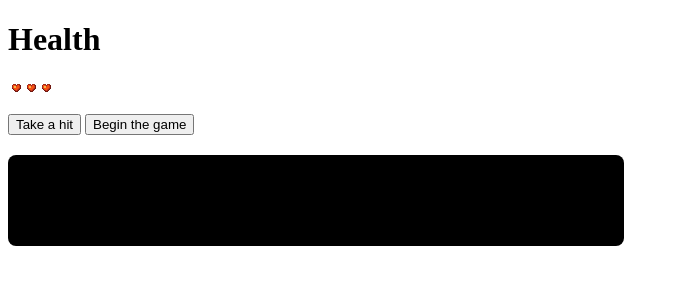
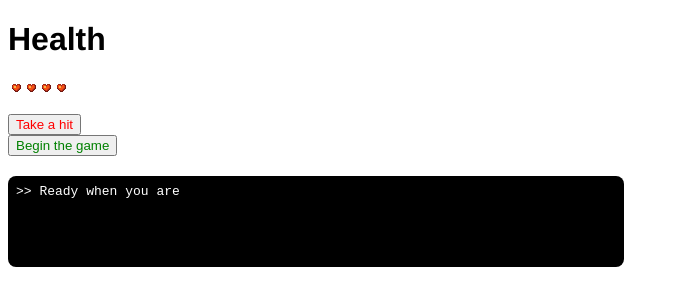
Before and after one commit to marcus-crane/CrawlMyDungeons, a plain HTML site: page index.html in a window 1280 px wide. Both pictures are taken after a click on the button "Take a hit". Shown: the whole page, without its empty margins (0-679 px from the left). Drawn offline with nearby package versions, Linux system fonts and the light colour scheme.

Commit message:
Change output font to Monospace and added a little bit of CSS

```diff
--- a/css/style.css
+++ b/css/style.css
@@ -4,10 +4,24 @@ td {
 	width: 11px;
 }
 
+h1 {
+  font-family: Helvetica, Arial, sans-serif
+}
+
+button.hit {
+  color: red;
+}
+
+button.start {
+  color: green;
+}
+
 #output {
   background-color: black;
   border-radius: 8px;
   color: white;
+  font-family: Monospace, sans-serif;
+  font-size: 13px;
   height: 75px;
   margin-top: 20px;
   padding: 8px;
@@ -17,10 +31,10 @@ td {
 /* Blink Animation */
 
 blink, .blink {
-  -webkit-animation: blink 1s step-end infinite;
-  -moz-animation: blink 1s step-end infinite;
-  -o-animation: blink 1s step-end infinite;
-  animation: blink 1s step-end infinite;
+  -webkit-animation: blink 0.35s step-end infinite;
+  -moz-animation: blink 0.35s step-end infinite;
+  -o-animation: blink 0.35s step-end infinite;
+  animation: blink 0.35s step-end infinite;
 }
 
 @-webkit-keyframes blink {
--- a/index.html
+++ b/index.html
@@ -13,8 +13,9 @@
 		</tr>
 	</table>
 	<br />
-	<button onClick="hit()">Take a hit</button>
-	<button onClick="startGame()">Begin the game</button>
+	<button class="hit" onClick="hit()">Take a hit</button>
+	<br />
+	<button class="start" onClick="startGame()">Begin the game</button>
 	<div id="output"></div>
 
 	<!-- Scripts -->
--- a/js/script.js
+++ b/js/script.js
@@ -3,6 +3,8 @@ setHealth(4);
 var prompt = ">> ";
 var br = "<br />";
 var charName = "";
+
+logOutput(`${prompt} Ready when you are`)
 
 function resetLog() {
 	$('#output').empty();
```
